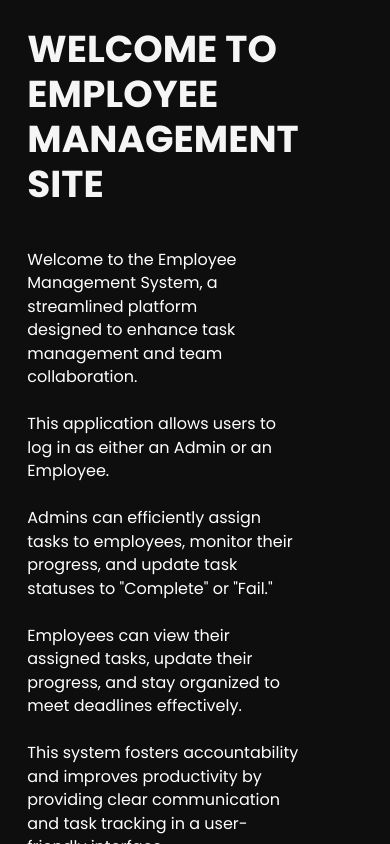
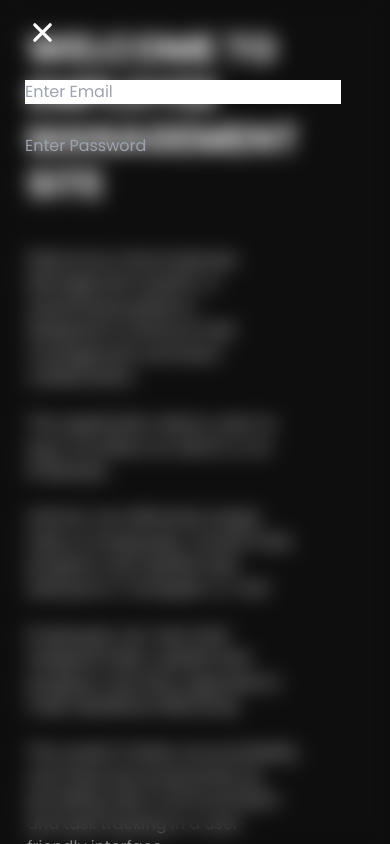
Before and after one commit to sakshamVerma08/EmployeeManagementSystem, a React (Vite) app: page / in a window 390 px wide. Shown: the top 844 px of the page. Built offline with nearby package versions, Linux system fonts and the light colour scheme; a web font is replaced by a local one.

Commit message:
changed the design for smaller screens

```diff
--- a/src/components/Auth/Login.jsx
+++ b/src/components/Auth/Login.jsx
@@ -1,21 +1,34 @@
 import React, { useEffect, useState } from "react";
 import { motion, transform } from "motion/react";
+import { IoMdMenu } from "react-icons/io";
+import { IoClose } from "react-icons/io5";
 
 const Login = ({ handleLogin }) => {
+  const [visibleMenu, setVisibleMenu] = useState(false);
+
   const [email, setEmail] = useState("");
   const [password, setPassword] = useState("");
 
   // On tablet view, we show the title of Welcome first , then the Login form below that.
   const [tabletView, setTabletView] = useState(window.innerWidth <= 575.98);
-
+  const [smallScreen, setSmallScreen] = useState(window.innerWidth <= 475);
+  const toggleSidebar = () => {
+    setVisibleMenu(!visibleMenu);
+  };
   useEffect(() => {
     const handleResize = () => {
       setTabletView(window.innerWidth <= 575.98);
     };
 
+    const handleSmallScren = () => {
+      setSmallScreen(window.innerWidth <= 475);
+    };
+
     window.addEventListener("resize", handleResize);
+    window.addEventListener("resize", handleSmallScren);
     return () => {
       window.removeEventListener("resize", handleResize);
+      window.removeEventListener("resize", handleSmallScren);
     };
   }, []);
 
@@ -72,9 +85,57 @@ const Login = ({ handleLogin }) => {
             </h2>
           </div>
           {/* login-DIV 2*/}
-          <div className="login-div2 w-64">
+
+          {smallScreen ? (
+            <nav id="responsiveNav">
+              <ul className=" sidebar sidebarList">
+                <li>
+                  <IoClose onClick={toggleSidebar} size={35} />
+                </li>
+                <li>
+                  <form
+                    onSubmit={(e) => {
+                      submitHandler(e);
+                    }}
+                    className="sidebarForm"
+                  >
+                    <input
+                      value={email}
+                      autoComplete="on"
+                      onChange={(e) => {
+                        setEmail(e.target.value);
+                      }}
+                      required
+                      placeholder="Enter Email"
+                      className="sidebarInput"
+                    />
+                  </form>
+                </li>
+                <li>
+                  <form
+                    onSubmit={(e) => {
+                      submitHandler(e);
+                    }}
+                    className="sidebarForm"
+                  >
+                    <input
+                      value={password}
+                      autoComplete="on"
+                      onChange={(e) => {
+                        setPassword(e.target.value);
+                      }}
+                      required
+                      placeholder="Enter Password"
+                      className="sidebarInput placeholder:text-gray-400 bg-transparent border-"
+                    />
+                  </form>
+                </li>
+              </ul>
+            </nav>
+          ) : (
+            <div className="login-div2 w-auto w-64">
               <div
-              className={` mainLogin h-2/3 mt-20 border-3 rounded-xl border-emerald-600 py-5 px-5 `}
+                className={` mainLogin h-2/3 mt-20 w-auto border-3 rounded-xl border-emerald-600 py-5 px-5 `}
               >
                 {/* FORM */}
                 <form
@@ -108,13 +169,14 @@ const Login = ({ handleLogin }) => {
                   <motion.button
                     whileHover={{ scale: 1.112 }}
                     whileTap={{ scale: 0.9 }}
-                  className=" login-button border-none text-white outline-none textx-xl border-2 bg-emerald-600 rounded-full px-4 py-3 mt-4  w-full"
+                    className=" login-button border-none text-white w-auto outline-none textx-xl border-2 bg-emerald-600 rounded-full px-4 py-3 mt-4  w-full"
                   >
                     Log in
                   </motion.button>
                 </form>
               </div>
             </div>
+          )}
 
           {/* <motion.div id="gola1"></motion.div> */}
         </div>
--- a/src/index.css
+++ b/src/index.css
@@ -110,6 +110,12 @@ body {
   height: 95vh;
 }
 
+.sidebarList {
+  display: flex;
+  justify-content: flex-start;
+}
+
+
 /************* MEDIA QUERIES ****************/
 @media (max-width: 425px) {
   .login-div2 {
@@ -175,13 +181,27 @@ body {
   }
 
   .login-div2 div {
-    margin-left: 25vw;
-    width: 30vw;
+    margin: 15vw 13vw;
+    width: 45vw;
+  }
+  .responsiveForm {
+    width: 20vw;
+  }
+  .login-div2 {
+    width: 100vw;
   }
 }
 
-.login-div2 {
-  background-color: crimson;
+@media (max-width: 475px) {
+  .login-div2 {
+    background-color: crimson;
+  }
+  .login-div2 div {
+    width: 50%;
+  }
+  .responsiveForm {
+    width: ;
+  }
 }
 
 @media (max-width: 574px) {
@@ -237,13 +257,10 @@ body {
     width: 40vw;
   }
 
-
   .login-div2 {
     width: 40vw;
   }
-
 }
-
 
 @media (max-width: 495px) {
   .responsive-tasks div h3 {
@@ -287,13 +304,7 @@ body {
     margin-right: 15%;
   }
 }
-@media (max-width: 610px) {
 
-  .login-div2 div {
-    background-color: red;
-    width: 100px;
-  }
-}
 @media (max-width: 350px) {
   .responsive-tasks {
     display: flex;
```
Lines whose indentation alone changed are shown as unchanged.
